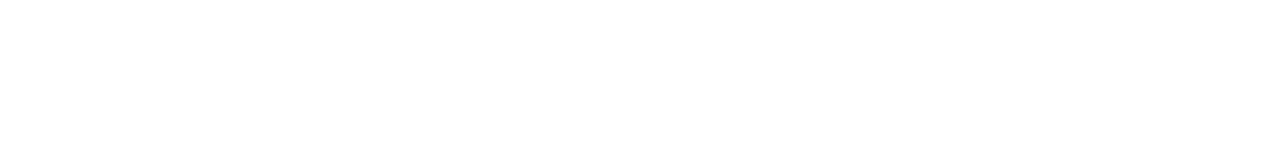
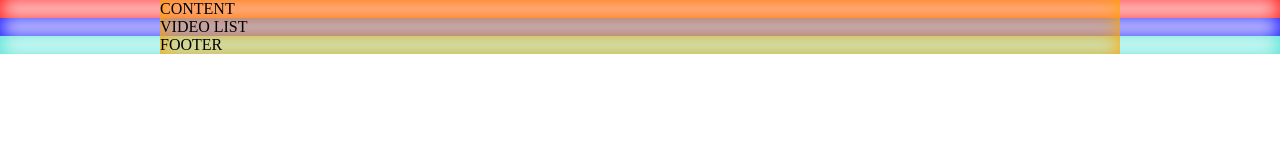
Before and after one commit to okang1014/wood, a plain HTML site: page index.html in a window 1280 px wide. Drawn offline with Linux system fonts and the light colour scheme.

Commit message:
기본 구조 마크업 및 각 요소가 차지하는 영역 시각적으로 파악

```diff
--- a/index.html
+++ b/index.html
@@ -7,7 +7,21 @@
     </head>
     <body>
 
-
+        <section class="article">
+            <div class="l_wrapper">
+                CONTENT
+            </div>
+        </section>
+        <section class="list">
+            <div class="l_wrapper">
+                VIDEO LIST
+            </div>
+        </section>
+        <footer class="footer">
+            <div class="l_wrapper">
+                FOOTER
+            </div>
+        </footer>
 
     </body>
 </html>
--- a/style.css
+++ b/style.css
@@ -0,0 +1,23 @@
+/* CSS Resets */
+body {
+    margin: unset;
+}
+
+.l_wrapper {
+    box-shadow: inset 0 0 20px orange;
+    width: 960px;
+    margin: 0 auto;
+}
+
+
+.article {
+    box-shadow: inset 0 0 20px red;
+}
+
+.list {
+    box-shadow: inset 0 0 20px blue;
+}
+
+.footer {
+    box-shadow: inset 0 0 20px turquoise;
+}
```
